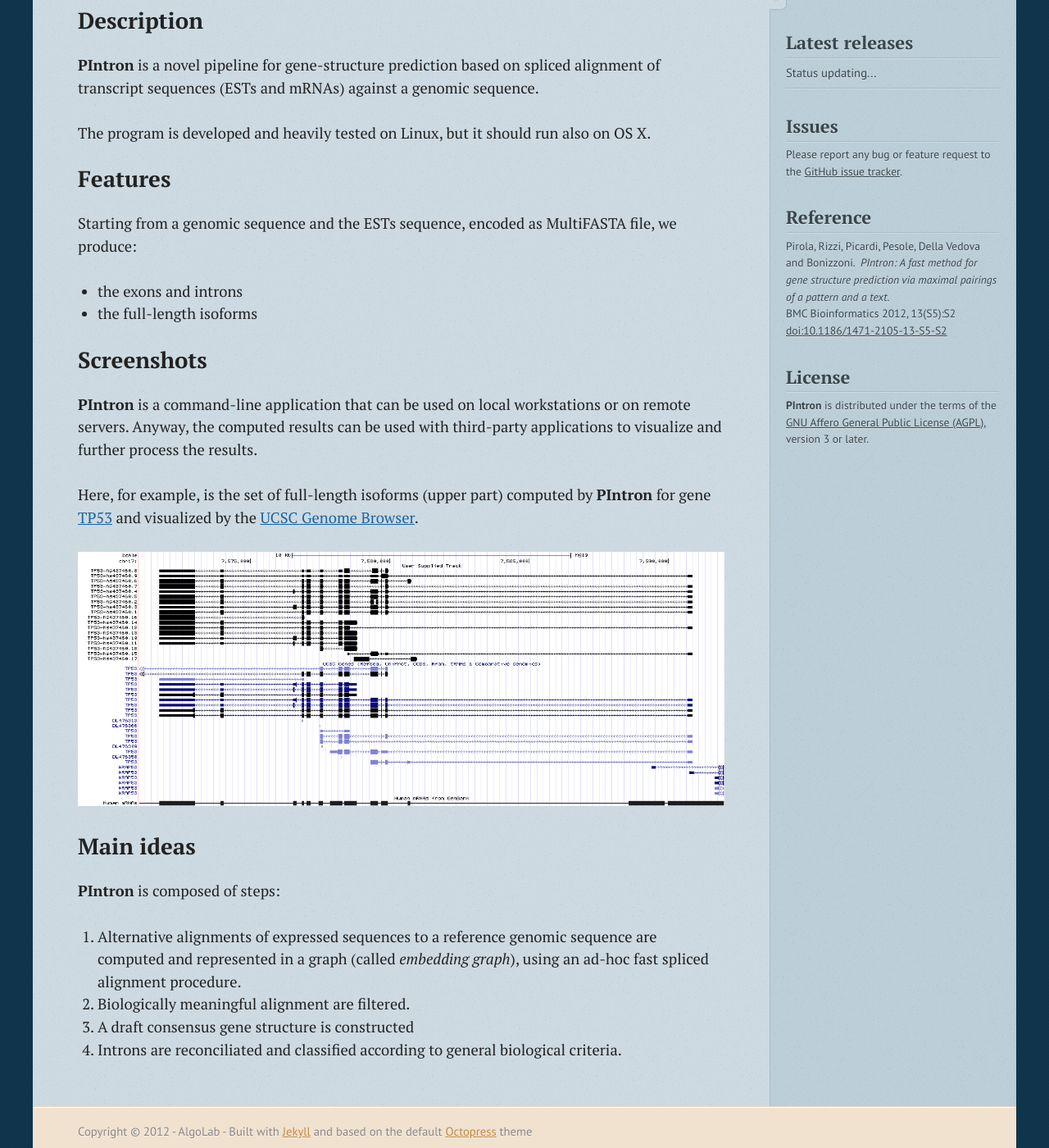
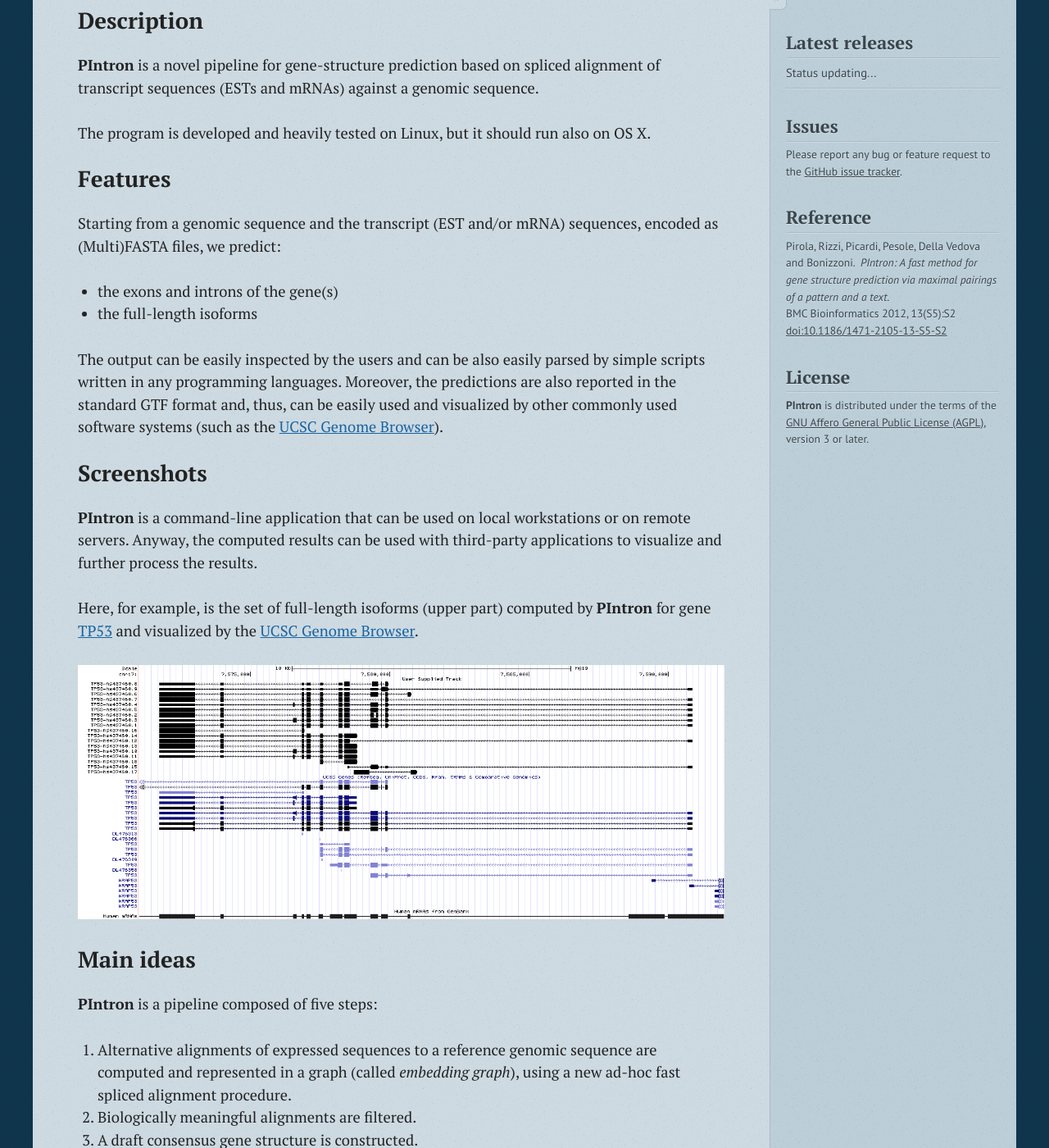
Before and after one commit to AlgoLab/PIntron, a Jekyll site: the page built from index.markdown, in a window 1280 px wide and 1400 px high, scrolled down 231 px. Shown: the whole window at 82% size. Built offline with Jekyll 4.4.1, drawn with Linux system fonts in a browser that asks for light colours; nearby versions of some CDN libraries; some of the changed text lies outside the part shown.

Commit message:
Website, additional minor reviews.

```diff
--- a/index.markdown
+++ b/index.markdown
@@ -5,18 +5,26 @@ toc: false
 
 ## Description
 
-**PIntron** is a novel pipeline for gene-structure prediction based on spliced alignment of transcript sequences (ESTs and mRNAs) against a genomic sequence.
+**PIntron** is a novel pipeline for gene-structure prediction based on
+spliced alignment of transcript sequences (ESTs and mRNAs) against a
+genomic sequence.
 
 The program is developed and heavily tested on Linux, but it should
 run also on OS X.
 
 ## Features
 
-Starting from a genomic sequence and the ESTs sequence, encoded as
-MultiFASTA file, we produce:
+Starting from a genomic sequence and the transcript (EST and/or mRNA)
+sequences, encoded as (Multi)FASTA files, we predict:
 
-*  the exons and introns
+*  the exons and introns of the gene(s)
 *  the full-length isoforms
+
+The output can be easily inspected by the users and can be also easily
+parsed by simple scripts written in any programming languages.
+Moreover, the predictions are also reported in the standard GTF format
+and, thus, can be easily used and visualized by other commonly used
+software systems (such as the [UCSC Genome Browser][]).
 
 
 ## Screenshots
@@ -28,18 +36,25 @@ to visualize and further process the results.
 Here, for example, is the set of full-length isoforms (upper part)
 computed by **PIntron** for gene
 [TP53](http://www.ncbi.nlm.nih.gov/gene/7157) and visualized by the
-[UCSC Genome Browser](http://genome.ucsc.edu/).
+[UCSC Genome Browser][].
 
 [![img](images/pintron-v1.2.28-TP53-hs437460.png)](images/pintron-v1.2.28-TP53-hs437460.png)
 
 ## Main ideas
 
-**PIntron** is composed of steps:
-1. Alternative alignments of expressed sequences to a reference
-genomic sequence are computed and represented in a graph
-(called *embedding graph*), using an ad-hoc fast spliced alignment
-procedure.
-2. Biologically meaningful alignment are filtered.
-3. A draft consensus gene structure is constructed
-4. Introns are reconciliated and classified
-according to general biological criteria.
+**PIntron** is a pipeline composed of five steps:
+
+1. Alternative alignments of expressed sequences to a reference genomic
+   sequence are computed and represented in a graph (called *embedding
+   graph*), using a new ad-hoc fast spliced alignment procedure.
+2. Biologically meaningful alignments are filtered.
+3. A draft consensus gene structure is constructed.
+4. Introns are reconciliated and classified according to general
+   biological criteria.
+5. A minimal set of full-length isoforms that explains the reconstructed
+   introns and the spliced alignments is finally computed using the
+   method described [here](http://dx.doi.org/10.1089%2fcmb.2008.0028).
+
+
+
+[UCSC Genome Browser]: http://genome.ucsc.edu/
```
Also changed, not shown: _includes/content/EXAMPLE (+17 -16 lines), _includes/content/INSTALL (+16 -8 lines).
